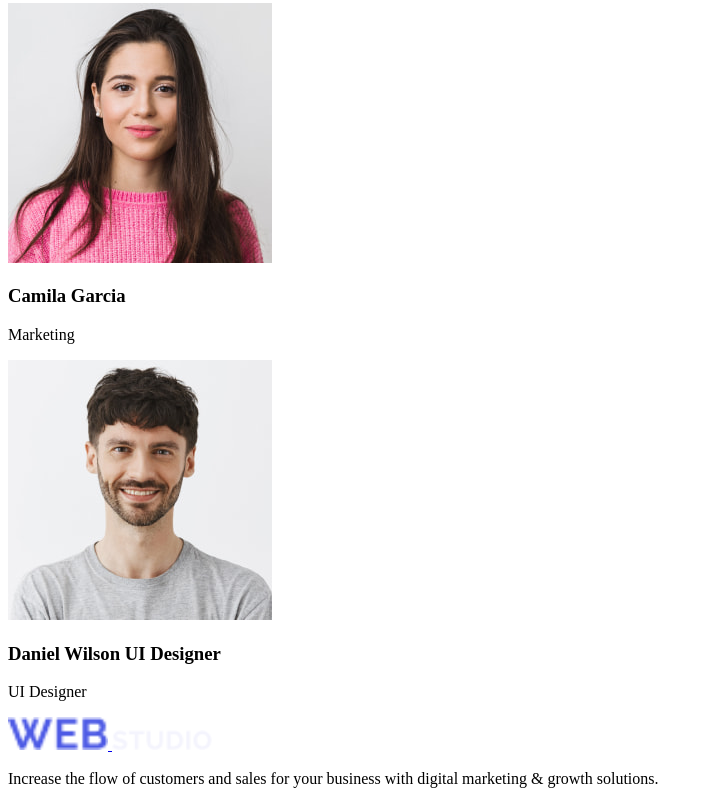
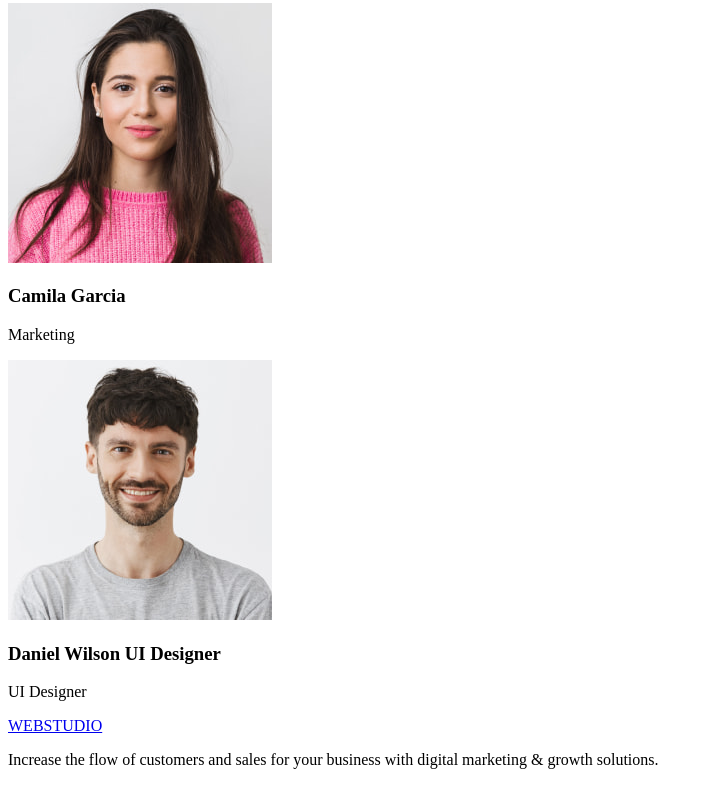
Before and after one commit to OleksandrRyzhov2299/goit-markup-hw-01, a plain HTML site: page index.html in a window 1280 px wide. Shown: the part 1285-2089 px from the top of the page, without its empty margins (0-713 px from the left). Drawn offline with Linux system fonts and the light colour scheme.

Commit message:
chenged logo

```diff
--- a/index.html
+++ b/index.html
@@ -95,12 +95,7 @@
     </main>
     <!-- #region Footer -->
     <footer>
-      <a href="#">
-        <img src="logo/Web.png" alt="Web Logo" width="100" />
-      </a>
-      <a href="#">
-        <img src="logo/Studio.png" alt="Studio Logo" width="100" />
-      </a>
+      <a href="./index.html">WEBSTUDIO</a>
       <p>
         Increase the flow of customers and sales for your business with digital
         marketing & growth solutions.
```
